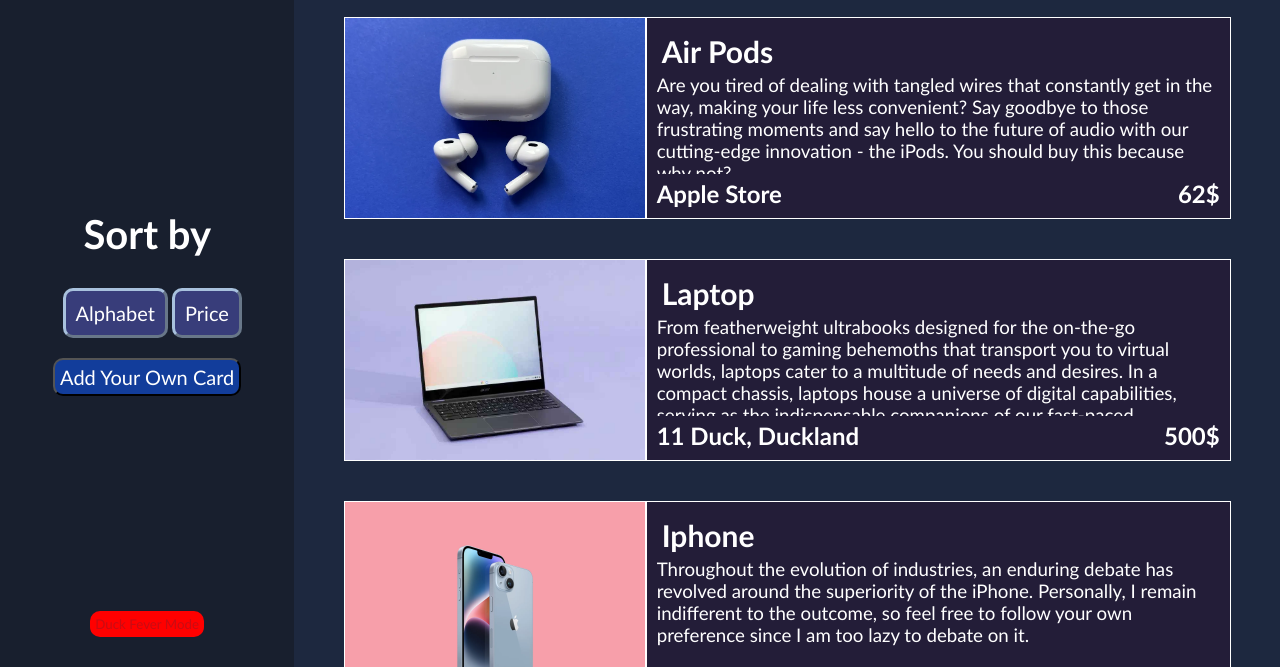
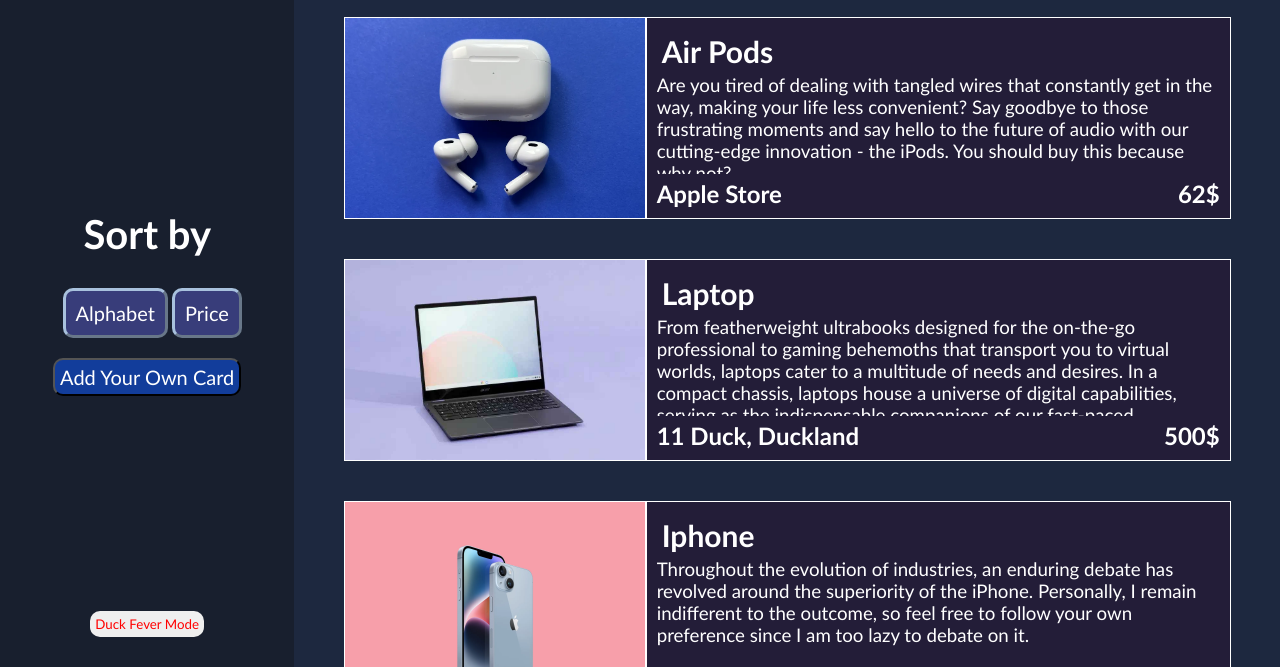
Before and after one commit to howtorespawn/filter, a plain HTML site: page index.html in a window 1280 px wide. Shown: the part 133-800 px from the top of the page. Drawn offline with Linux system fonts and the light colour scheme.

Commit message:
Update index.css
removed bg form duck fever mode

```diff
--- a/index.css
+++ b/index.css
@@ -101,9 +101,8 @@ section{
     bottom: 30px;
 }
 .duck-btn{
-    background-color: #ff0000;
     border: none;
-    color: #26314941;
+    color: #ff0000;
     padding: 5px;
     border-radius: 10px;
 }
```
